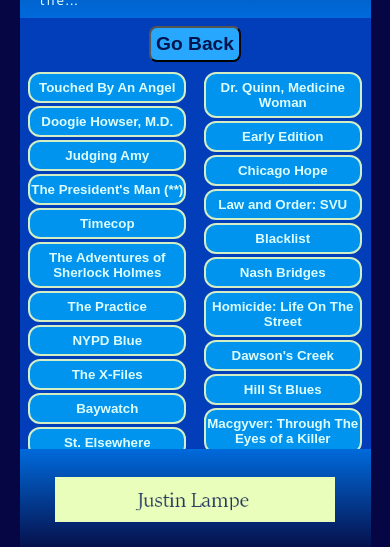
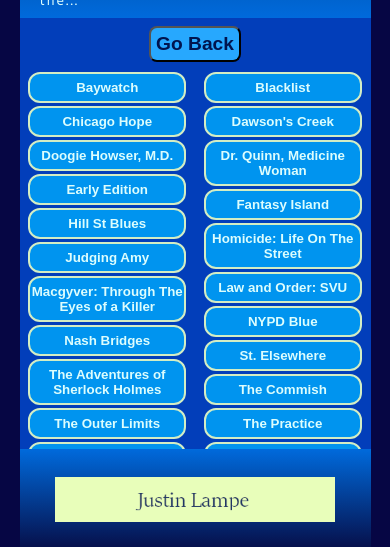
Before and after one commit to PierreLampre/tubecast-v2, a React (Create React App) app: page / in a window 390 px wide. Both pictures are taken after a click on the element "916 YESDrama". Shown: the part 294-841 px from the top of the page. Built offline with nearby package versions, Linux system fonts and the light colour scheme.

Commit message:
more responsive css cleanup

```diff
--- a/src/App.css
+++ b/src/App.css
@@ -26,6 +26,7 @@
 .App {
   background: var(--base-bg);
   height: 100vh;
+  min-height: 670px;
   width: 100%;
   color: var(--main-text);
   font-family: 'Hind', sans-serif;
--- a/src/channelStrings.json
+++ b/src/channelStrings.json
@@ -180,7 +180,7 @@
             },
             {
                 "timeSlot": "12pm",
-                "name": "AHP: House Guest",
+                "name": "Alfred Hitchcock Presents",
                 "id": "jkVShDg6Zz0"
             },
             {
@@ -245,7 +245,7 @@
             },
             {
                 "timeSlot": "1am",
-                "name": "AHP: One Of The Family",
+                "name": "Alfred Hitchcock Presents",
                 "id": "wWW-ksIW9Wc"
             },
             {
@@ -514,13 +514,13 @@
             },
             {
                 "timeSlot": "11pm",
-                "name": "Hot Ones - Gordon Ramsay",
+                "name": "Hot Ones",
                 "id": "U9DyHthJ6LA",
                 "length": true
             },
             {
                 "timeSlot": "11:30pm",
-                "name": "Hot Ones - Alton Brown",
+                "name": "Hot Ones",
                 "id": "T1-k7VYwsHg",
                 "length": true
             },
--- a/src/components/InfoPanel/InfoPanel.js
+++ b/src/components/InfoPanel/InfoPanel.js
@@ -3,6 +3,7 @@
 import mail from "./img/mail.svg"
 import hire_me from "../Footer/img/hireme.gif"
 import moment from "moment"
+import { Link } from "react-router-dom"
 import "./info-panel.css"
 
 const InfoPanel = () => {
@@ -39,7 +40,7 @@
 
     return (
         <div className="info-panel-container">
-            <div className="logo"><h1>Tubecast</h1></div>
+            <div className="logo"><h1 className="main-logo">Tubecast</h1></div>
             <div className="clock-box">
                 <p>TV Listings</p>
                 <div className="clock-and-mail">
--- a/src/components/InfoPanel/info-panel.css
+++ b/src/components/InfoPanel/info-panel.css
@@ -130,18 +130,26 @@
     grid-column: 6 / 8;
 }
 
+.blurb-box {
+    font-size: 1.1em;
+}
+
 .channel-and-program {
     grid-column: 1 / 8;
-    font-size: 1.3em;
-}
-
-.blurb-box {
     font-size: 1.3em;
 }
 
  .commercial {
     grid-row: 1 / 6;
     grid-column: 8 / 13;
+}
+
+}
+
+@media screen and (min-width: 790px) {
+
+.blurb-box {
+    font-size: 1.3em;
 }
 
 }
--- a/src/components/Schedule/OnDemand/OnDemand.js
+++ b/src/components/Schedule/OnDemand/OnDemand.js
@@ -8,6 +8,7 @@
     let justTheNames = [];
     let programsLeft = [];
     let programsRight = [];
+    let uniqueProgramObjects = [];
 
     for (let i = 0; i < programs.length; i++) {
         justTheNames.push(programs[i].name);
@@ -15,9 +16,20 @@
 
     let uniqueNames = [...new Set(justTheNames)];
 
+    uniqueNames = uniqueNames.sort();
+
+    uniqueProgramObjects = uniqueNames.map(name => (
+        {
+            "name": name,
+            "ids": []
+        }
+    ))
+
     for (let i = 0; i < uniqueNames.length; i++) {
+        //evens
         if (i % 2 === 0) {
             programsLeft.push(uniqueNames[i]);
+            //odds
         } else {
             programsRight.push(uniqueNames[i]);
         }
@@ -33,17 +45,17 @@
                     Go Back</button>
             </div>
             <div className="left">
-                {programsLeft.map(program => (
+                {programsLeft.map(programName => (
                     <OnDemandButton
-                        name={program}
+                        name={programName}
                         key={uniqid()}
                     />
                 ))}
             </div>
             <div className="right">
-                {programsRight.map(program => (
+                {programsRight.map(programName => (
                     <OnDemandButton
-                        name={program}
+                        name={programName}
                         key={uniqid()}
                     />
                 ))}
```
Also changed, not shown: 1 other file (tests, documents, lock files or other folders).
